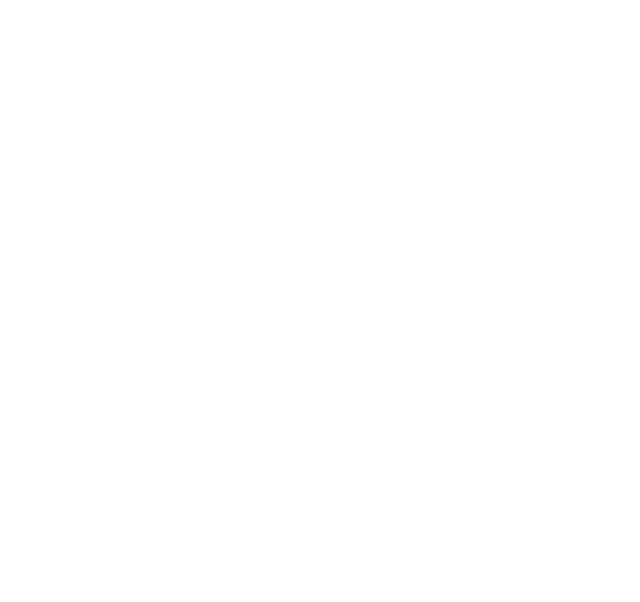
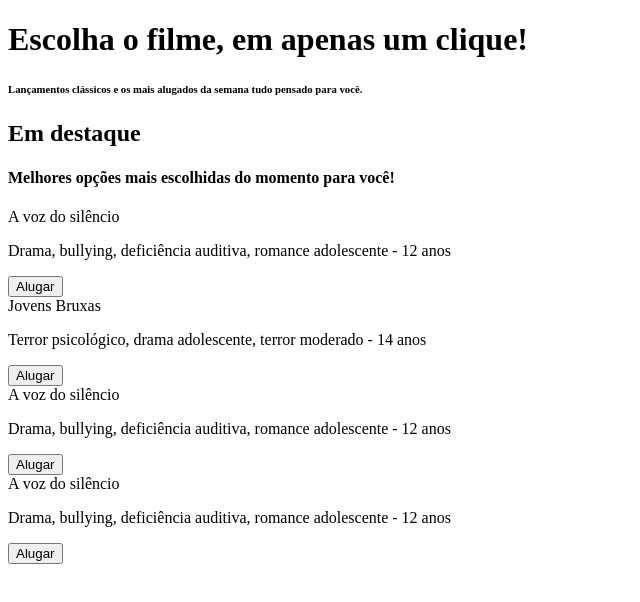
Before and after one commit to souzadetaisowo-sketch/Locadora-de-filmes, a plain HTML site: page estruturalocadora/index.html in a window 1280 px wide. Shown: the whole page, without its empty margins (0-640 px from the left). Drawn offline with Linux system fonts and the light colour scheme.

Commit message:
filmes página index

```diff
--- a/estruturalocadora/index.html
+++ b/estruturalocadora/index.html
@@ -3,9 +3,49 @@
 <head>
     <meta charset="UTF-8">
     <meta name="viewport" content="width=device-width, initial-scale=1.0">
-    <title>Página principal</title>
+    <title>Página principal (Home)</title>
 </head>
 <body>
+    <h1>Escolha o filme, em apenas um clique!</h1>
+    <h6>Lançamentos clássicos e os mais alugados da semana tudo pensado para você.</h6>
+
+    <a href="catalogo.html"Catálogo Filmes></a>
+    <a href="cadastrocliente.html"Cadastro></a>
+    <a href="simuladorpagamentos.html"Pagamento></a>
+    <a href="sobre.html"Sobre></a>
+
+    <h2>Em destaque</h2>
+    <h4>Melhores opções mais escolhidas do momento para você!</h4>
+
+<div class="Filmes">
+    <div class="Drama"
+    <h3>A voz do silêncio</h3>
+    <p>Drama, bullying, deficiência auditiva, romance adolescente - 12 anos</p>
+    <button>Alugar</button>
+</div>
+
+<div class="Filmes">
+    <div class="Terror"
+    <h3>Jovens Bruxas</h3>
+    <p>Terror psicológico, drama adolescente, terror moderado - 14 anos</p>
+    <button>Alugar</button>
+</div>
+
+<div class="Filmes">
+    <div class="Drama"
+    <h3>A voz do silêncio</h3>
+    <p>Drama, bullying, deficiência auditiva, romance adolescente - 12 anos</p>
+    <button>Alugar</button>
+</div>
+
+<div class="Filmes">
+    <div class="Drama"
+    <h3>A voz do silêncio</h3>
+    <p>Drama, bullying, deficiência auditiva, romance adolescente - 12 anos</p>
+    <button>Alugar</button>
+</div>
+
+
 
 </body>
 </html>
```
